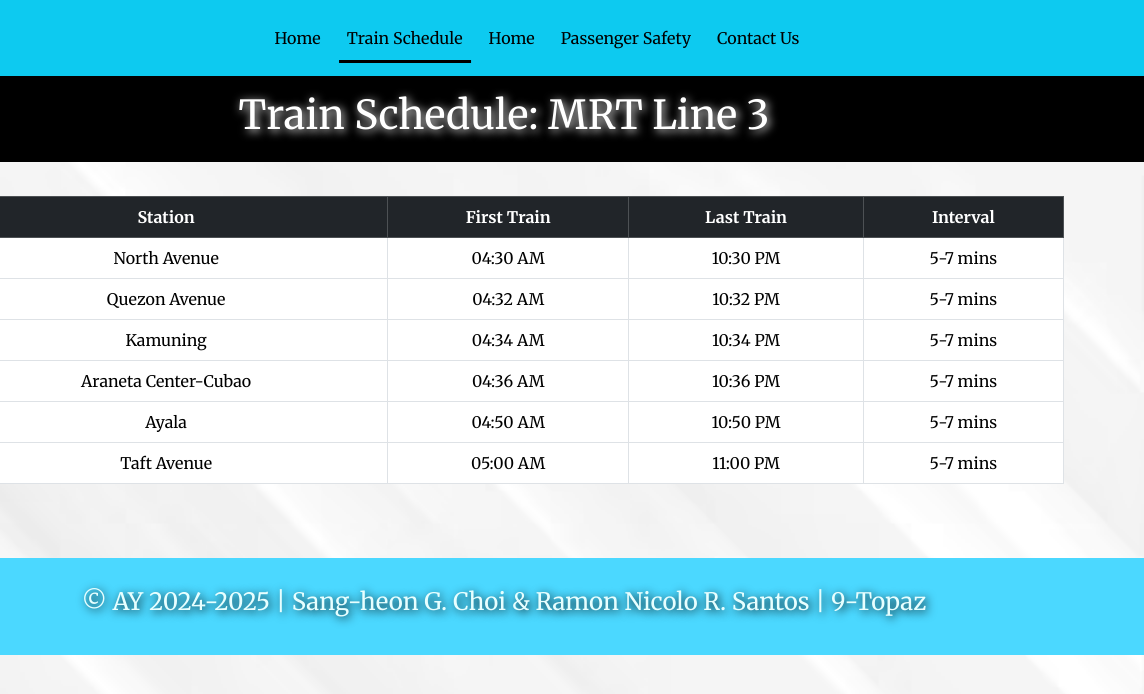
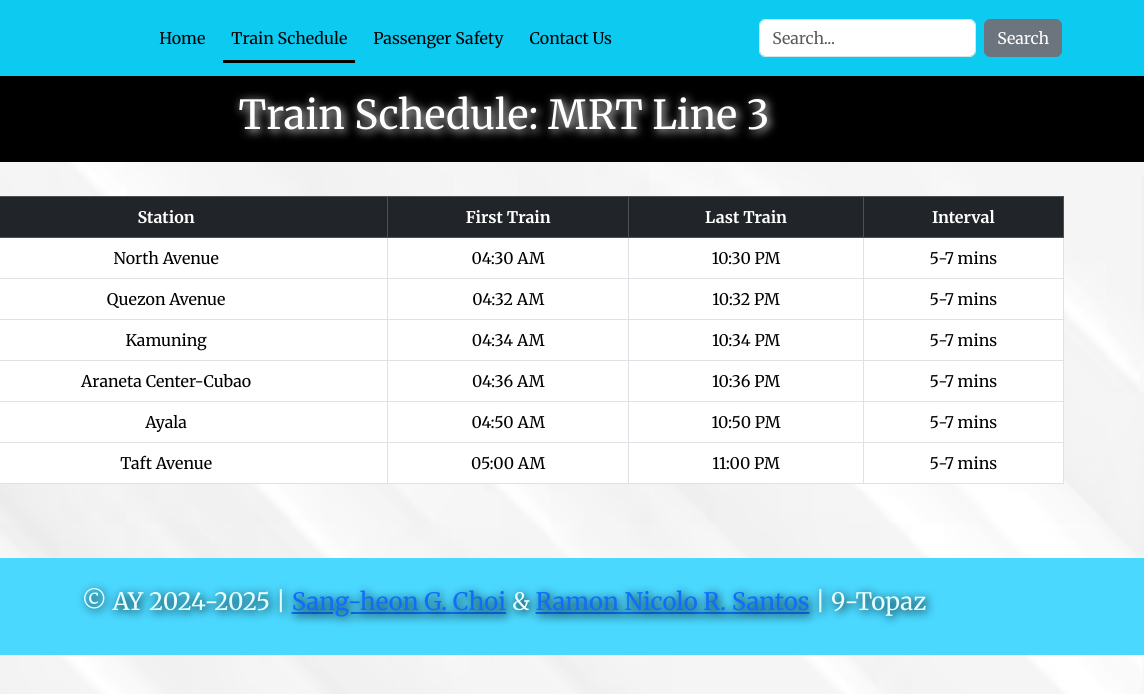
Before and after one commit to SChoi9T/GH_ICT9Topaz_Q3Project_Choi-Santos_Sang-heon-Ramon, a plain HTML site: page schedule.html in a window 1280 px wide. Shown: the full height of the page, 136-1280 px from the left. Drawn offline with nearby package versions, Linux system fonts and the light colour scheme.

Commit message:
Update schedule.html

```diff
--- a/schedule.html
+++ b/schedule.html
@@ -3,7 +3,7 @@
 <head>
     <meta charset="utf-8">
     <meta name="viewport" content="width=device-width, initial-scale=1">
-    <title>Train Schedule</title>
+    <title>Train Fare Guide - Schedule</title>
 
     <link rel="icon" type="image/x-icon" href="icon.png">
 
@@ -22,24 +22,24 @@
     <!-- NAVIGATION BAR -->
     <nav class="navbar navbar-expand-md navbar-light bg-info sticky-top">
         <div class="container-sm">
+            <!-- LOGO -->
             <a class="navbar-brand" href="index.html">
                 <img src="logo.png" alt="Train Schedule logo">
             </a>
 
-            <button class="navbar-toggler" type="button" data-bs-toggle="collapse" data-bs-target="#mynavbar" aria-controls="mynavbar" aria-expanded="false" aria-label="Toggle navigation">
-                <span class="navbar-toggler-icon"></span>
-            </button>
+        <!-- TOGGLER -->
+        <button class="navbar-toggler" type="button" data-bs-toggle="collapse" data-bs-target="#mynavbar" aria-controls="mynavbar" aria-expanded="false" aria-label="Toggle navigation">
+            <span class="navbar-toggler-icon"></span>
+        </button>
 
+        <!-- NAVBAR ITEMS -->
             <div class="collapse navbar-collapse" id="mynavbar">
                 <ul class="navbar-nav mx-auto">
                     <li class="nav-item">
                         <a class="nav-link" href="index.html">Home</a>
                     </li>
-                                        <li class="nav-item">
+                    <li class="nav-item">
                         <a class="nav-link active" href="schedule.html">Train Schedule</a>
-                    </li>
-                    <li class="nav-item">
-                        <a class="nav-link" href="index.html">Home</a>
                     </li>
                     <li class="nav-item">
                         <a class="nav-link" href="passenger.html">Passenger Safety</a>
@@ -48,6 +48,12 @@
                         <a class="nav-link" href="contact.html">Contact Us</a>
                     </li>
                 </ul>
+
+            <!-- SEARCH FORM -->
+            <form class="d-flex" action="https://www.google.com/search" method="get" target="_blank">
+                <input class="form-control me-2" type="text" name="q" placeholder="Search..." required>
+                <button class="btn btn-secondary" type="submit">Search</button>
+                </form>
             </div>
         </div>
     </nav>
@@ -114,12 +120,13 @@
 
     <!-- FOOTER -->
     <footer>
-        <div class="footer">
-            <h4>&#169; AY 2024-2025 | Sang-heon G. Choi & Ramon Nicolo R. Santos | 9-Topaz</h4>
+        <div class="footer footer-fixed">
+            <h4>&#169; AY 2024-2025 | <a href="https://github.com/SChoi9T" target="_blank">Sang-heon G. Choi</a> & <a href="https://github.com/RSantos-9T" target="_blank">Ramon Nicolo R. Santos</a> | 9-Topaz</h4>
         </div>
     </footer>
 
     <!-- JS & BOOTSTRAP -->
+    <script src="main.js"></script>
     <script src="https://cdn.jsdelivr.net/npm/bootstrap@5.3.0/dist/js/bootstrap.bundle.min.js"></script>
 </body>
 </html>
```
